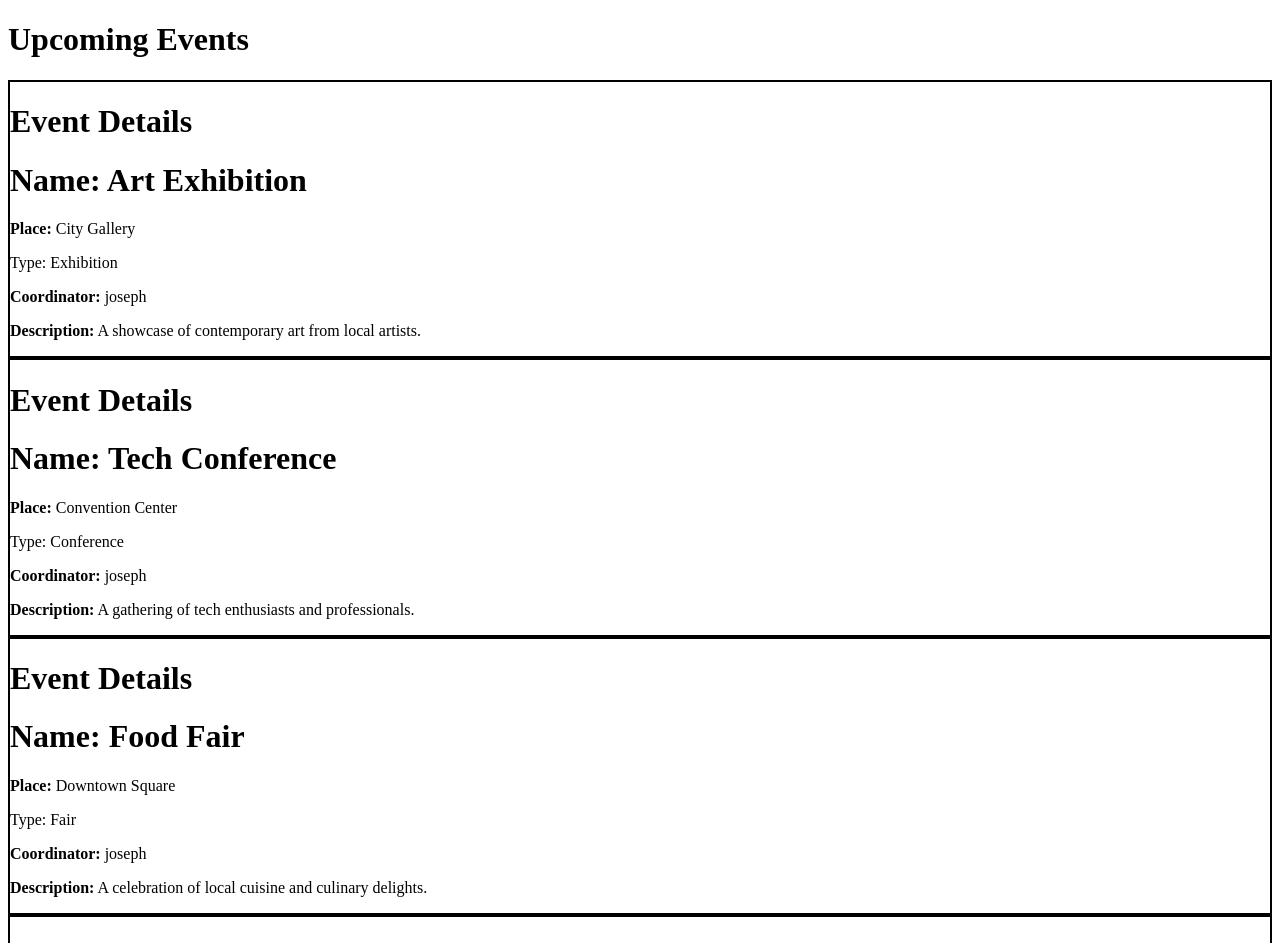
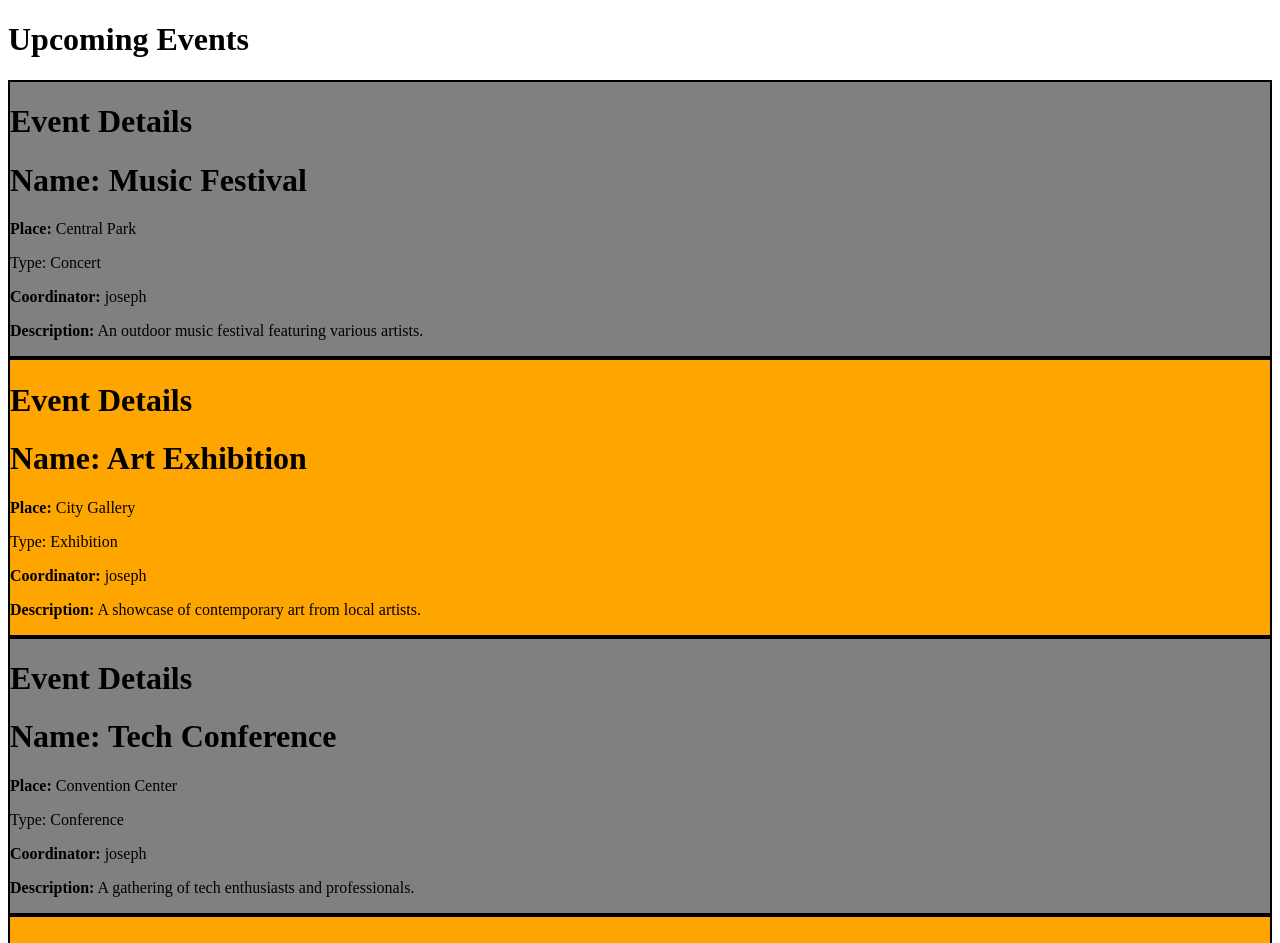
Before and after one commit to Aryanparmar123/Aryan-Parmar-Learning-Angular, an Angular app: page / in a window 1280 px wide. Shown: the top 943 px of the page. Built offline with nearby package versions, Linux system fonts and the light colour scheme.

Commit message:
did step 11 and 12 assighemtn 3 finish

```diff
--- a/src/app/event-list-item/event-list-item.component.html
+++ b/src/app/event-list-item/event-list-item.component.html
@@ -1,4 +1,4 @@
-<div *ngIf="events" class="list-item">
+<div *ngIf="events" class="list-item"  [ngStyle]="{'background-color': index % 2 === 0 ? 'grey' : 'orange'}">
   <h1>Event Details</h1>
   <h1><strong>Name:</strong> {{ events.Name }}</h1>
   <p><b>Place:</b> {{ events.place }}</p>
--- a/src/app/event-list-item/event-list-item.component.ts
+++ b/src/app/event-list-item/event-list-item.component.ts
@@ -1,15 +1,17 @@
 import {Component, Input} from '@angular/core';
-import {NgIf} from "@angular/common";
+import {NgIf, NgStyle} from "@angular/common";
 
 @Component({
   selector: 'app-event-list-item',
   standalone: true,
   imports: [
-    NgIf
+    NgIf,
+    NgStyle
   ],
   templateUrl: './event-list-item.component.html',
   styleUrl: './event-list-item.component.css'
 })
 export class EventListItemComponent {
  @Input() events?:any;
+  @Input() index?: any;
 }
--- a/src/app/event-list/event-list.component.css
+++ b/src/app/event-list/event-list.component.css
@@ -1,14 +1,9 @@
 
-th, td {
-  border: 1px solid #ddd;
-  padding: 8px;
-  text-align: left;
+
+.even-item {
+  background-color: pink;
 }
 
-tr {
-  background-color: lightblue;
+.odd-item {
+  background-color: teal;
 }
-
-tr:nth-child(even) {
-  background-color: lightgreen;
-}
--- a/src/app/event-list/event-list.component.html
+++ b/src/app/event-list/event-list.component.html
@@ -1,4 +1,3 @@
-<app-event-list-item [events] = events[1]></app-event-list-item>
-<app-event-list-item [events] = events[2]></app-event-list-item>
-<app-event-list-item [events] = events[3]></app-event-list-item>
-<app-event-list-item [events] = events[4] ></app-event-list-item>
+<div *ngFor="let event of events; let i = index">
+  <app-event-list-item [events]="event"   [ngStyle]="{'background-color': i % 2 === 0 ? 'pink' : 'teal'}"   [index]="i"></app-event-list-item>
+</div>
--- a/src/app/event-list/event-list.component.ts
+++ b/src/app/event-list/event-list.component.ts
@@ -1,7 +1,7 @@
 import { Component } from '@angular/core';
 import{events} from '../Shared/Models/events';
 import {EventListItemComponent} from "../event-list-item/event-list-item.component";
-import {NgForOf} from "@angular/common";
+import {NgClass, NgForOf, NgStyle} from "@angular/common";
 
 
 @Component({
@@ -9,7 +9,9 @@ import {NgForOf} from "@angular/common";
   standalone: true,
   imports: [
     EventListItemComponent,
-    NgForOf
+    NgForOf,
+    NgClass,
+    NgStyle
   ],
   templateUrl: './event-list.component.html',
   styleUrl: './event-list.component.css'
```
